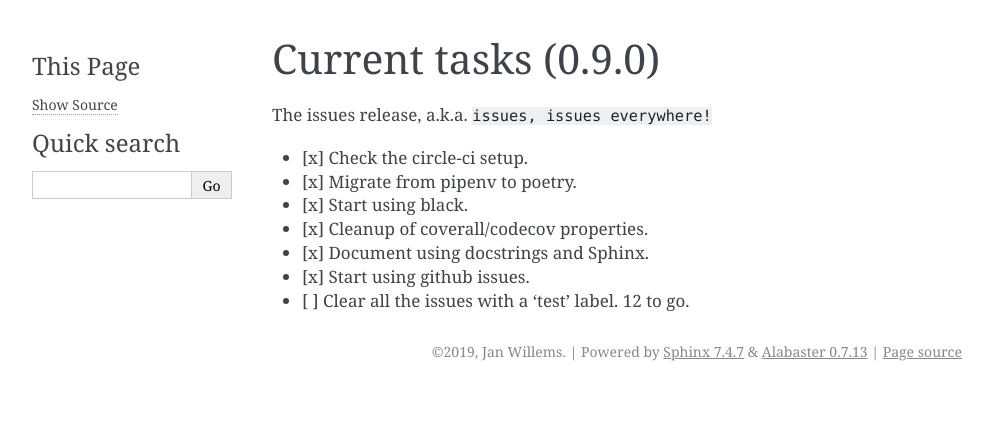
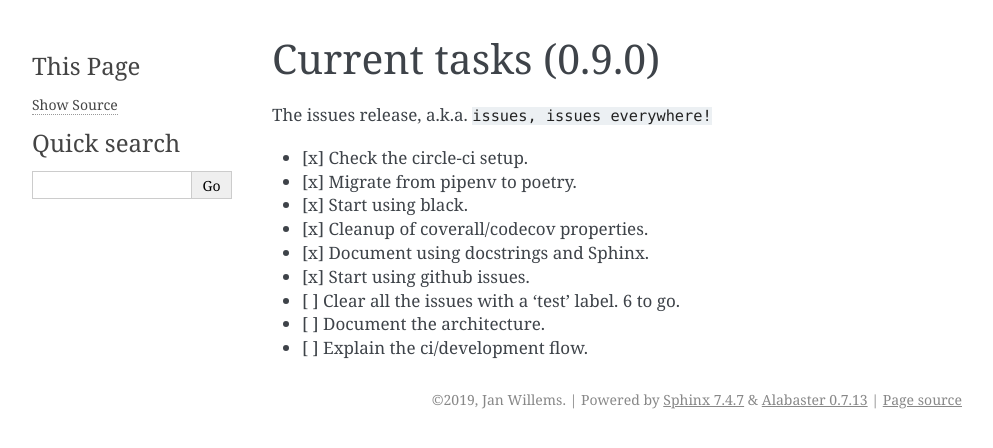
Before and after one commit to jw/stilus, a Sphinx documentation site: the page built from docs/plan/current.md, in a window 1280 px wide. Shown: the top 448 px of the page, without its empty margins (148-1141 px from the left). Built offline with Sphinx 7.4.7, drawn with Linux system fonts in a browser that asks for light colours.

Commit message:
Update of the current status.

```diff
--- a/docs/plan/current.md
+++ b/docs/plan/current.md
@@ -8,4 +8,6 @@ The issues release, a.k.a. `issues, issues everywhere!`
  - [x] Cleanup of coverall/codecov properties.
  - [x] Document using docstrings and Sphinx.
  - [x] Start using github issues.
- - [ ] Clear all the issues with a 'test' label.  12 to go.
+ - [ ] Clear all the issues with a 'test' label.  6 to go.
+ - [ ] Document the architecture.
+ - [ ] Explain the ci/development flow.
```
